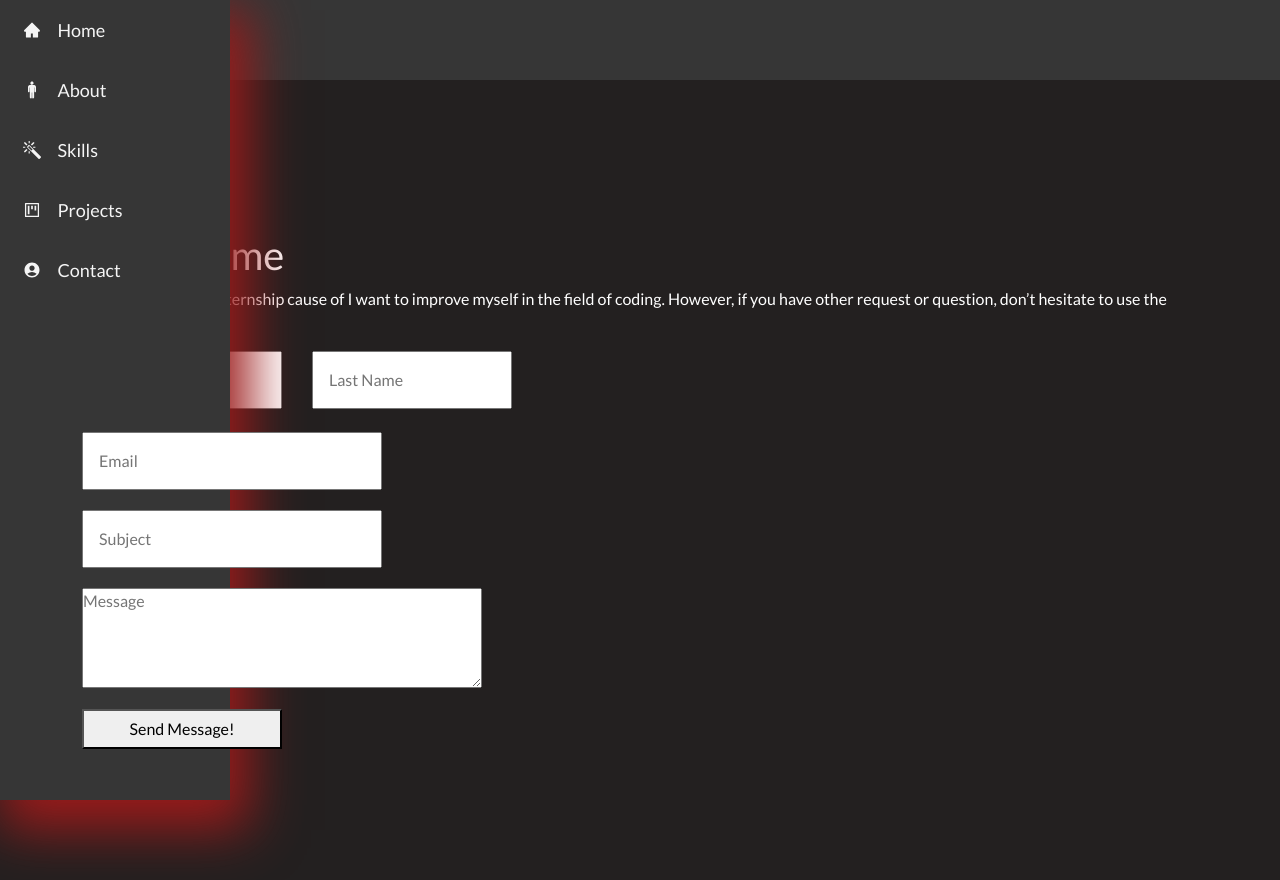
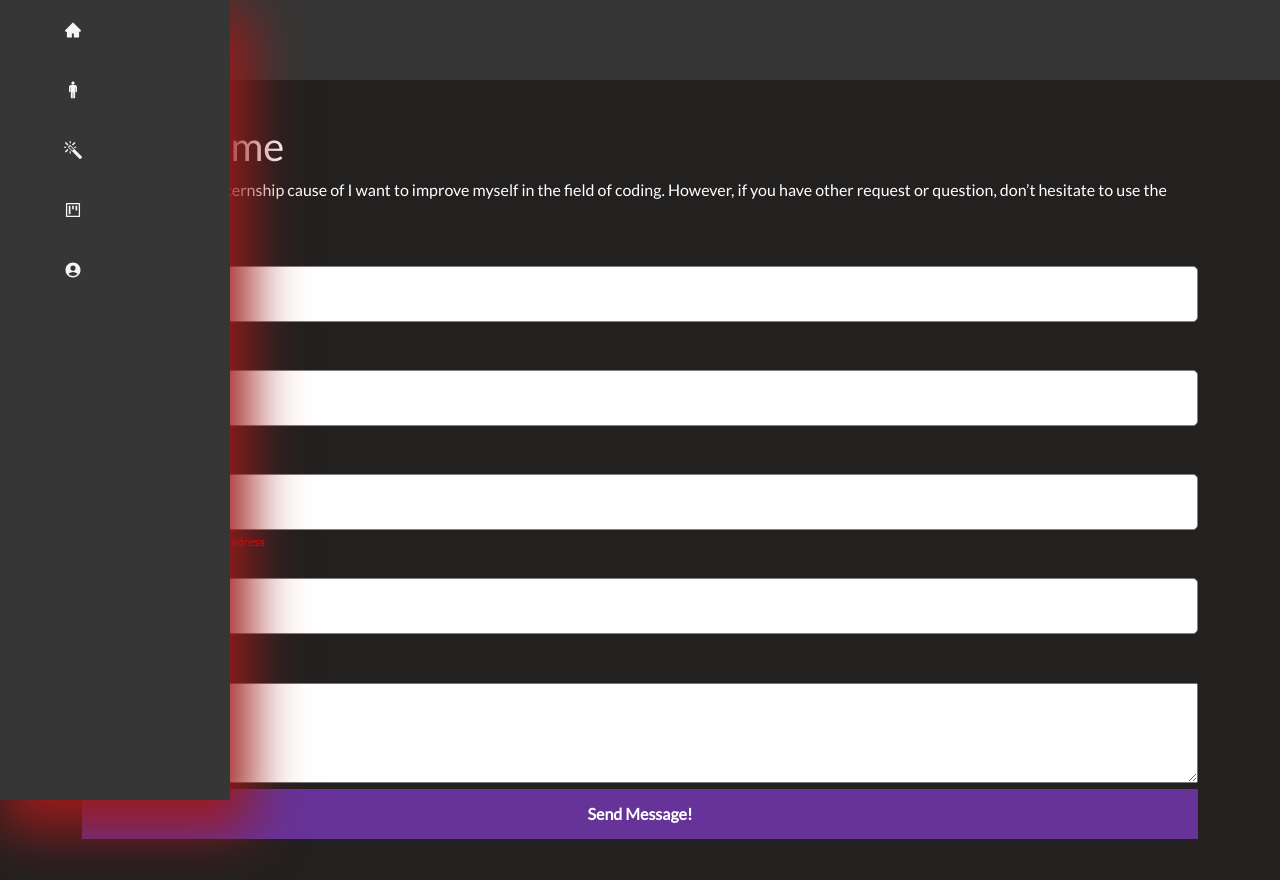
Before and after one commit to bahacolak/Portfolio, a React (Create React App) app: page /contact in a window 1280 px wide. Built offline with nearby package versions, Linux system fonts and the light colour scheme.

Commit message:
contact page fix

```diff
--- a/src/pages/contact/Contact.css
+++ b/src/pages/contact/Contact.css
@@ -15,38 +15,62 @@
   }
 
   textarea{
-    width: 400px;
-    position: relative;
-    top: 5px;
-    max-height: 300px;
+    width: 100%;
+    margin-top: 20px;
+    max-height: 250px;
     min-height: 100px;
+    padding-left: 12px;
   }
 
-  .email{
-  width: 300px;
-  position: relative;
-  bottom: 35px;
+  span{
+    font-size: 12px;
+    padding: 3px;
+    color: red;
+    display: none;
   }
 
-  .lastname{
-    position: relative;
-    left: 230px;
-    bottom: 58px;
+
+input:invalid ~ span{
+    display: block;
+}
+
+  button{
+    width: 100%;
+    height: 50px;
+    padding: 10px;
+    border: none;
+    background-color: rebeccapurple;
+    color: white;
+    border-radius: 5px;
+    font-weight: bold;
+    font-size: 18px;
+    cursor: pointer;
+    margin-top: 15px;
+    margin-bottom: 30px;
   }
 
-  .firstname, .lastname{
-    width: 200px;
-  }
+  .formInput{
+    display: flex;
+    flex-direction: column;
+    width: 280px;
+}
 
-  .subject{
-    bottom: 15px;
-    position: relative;
-    width: 300px;
-  }
+input{
+  padding: 15px;
+  margin: 10px 0px;
+  border-radius: 5px;
+  border: 1px solid gray;
+}
 
-  button{
-    width: 200px;
-    height: 40px;
-    position: relative;
-    top: 20px;
-  }
+label{
+  font-size: 15px;
+  color: gray;
+}
+
+.firstname, .lastname, .email, .subject {
+  width: 100%;
+}
+
+.textarea{
+  margin-top: 25px;
+}
--- a/src/pages/contact/Contact.js
+++ b/src/pages/contact/Contact.js
@@ -17,32 +17,43 @@
       name: "firstname",
       type: "text",
       placeholder: "First Name",
+      errorMessage:"It shouldn't be empty",
       label: "First Name",
       className: "firstname",
+      required:true,
     },
     {
       id: 2,
       name: "lastname",
       type: "text",
       placeholder: "Last Name",
+      errorMessage:"It shouldn't be empty",
       label: "Last Name",
       className: "lastname",
+      required:true,
+
     },
     {
       id: 3,
       name: "email",
       type: "email",
       placeholder: "Email",
+      errorMessage:"It should be a valid email adress",
       label: "Email",
       className:"email",
+      required:true,
+
     },
     {
       id: 4,
       name: "subject",
       type: "text",
       placeholder: "Subject",
+      errorMessage:"It shouldn't be empty",
       label: "Subject",
-      className: "subject"
+      className: "subject",
+      required:true,
+
     },
   ]
 
@@ -75,8 +86,8 @@
             onChange={onChange}
           />
         ))}
-        <div>
-          <textarea name="message" placeholder="Message"></textarea>
+        <div className="textarea">
+          <textarea name="message" placeholder="Message" required></textarea>
         </div>
           <button>Send Message!</button>
         </form>
--- a/src/pages/contact/FormInput.js
+++ b/src/pages/contact/FormInput.js
@@ -1,12 +1,18 @@
-import React from 'react';
+import React, { useState } from 'react';
 
 function FormInput(props) {
-  const{label, onChange, id, ...inputProps} = props;
+  const [focused, setFocused] = useState(false)
+  const{label, errorMessage, onChange, id, ...inputProps} = props;
+
+  const handleFocus = (e) => {
+    setFocused(true);
+  };
 
   return (
     <div className="forminput">
-       {/* <label>username</label> */}
-       <input {...inputProps} onChange={onChange} />
+       <label>{label}</label>
+       <input {...inputProps} onChange={onChange} onBlur={handleFocus}/>
+       <span>{errorMessage}</span>
     </div>
   )
 }
```
